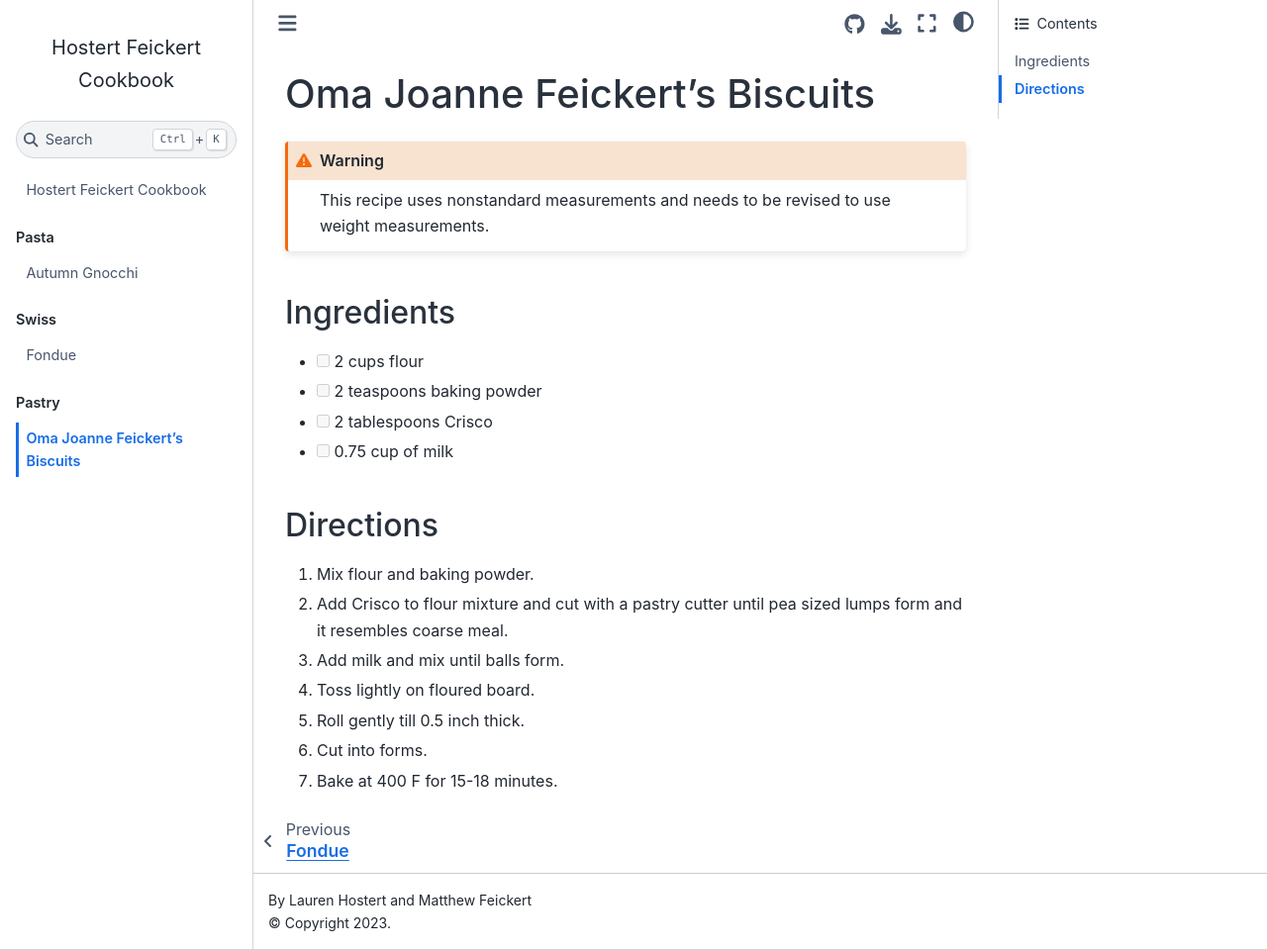
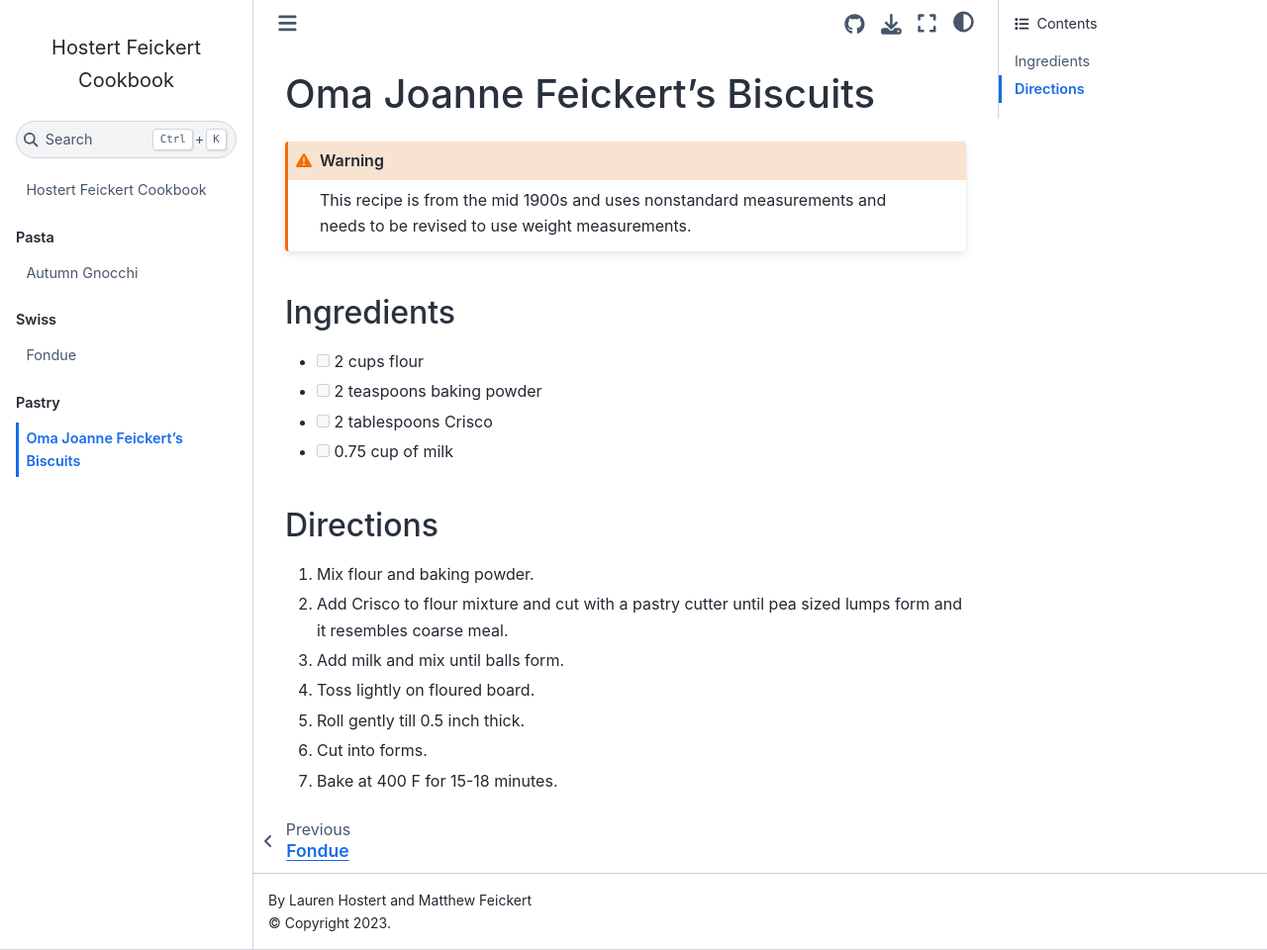
Before and after one commit to lehostert/cookbook, a Jupyter Book: the page built from book/pastry/biscuits.md, in a window 1280 px wide and 960 px high. Shown: the whole window at 99% size. Built offline with Jupyter Book 1.0.4 settings and Sphinx 7.4.7 and the Sphinx Book theme 1.1.4, drawn with Linux system fonts in a browser that asks for light colours.

Commit message:
Add time mention

````diff
--- a/book/pastry/biscuits.md
+++ b/book/pastry/biscuits.md
@@ -1,7 +1,7 @@
 # Oma Joanne Feickert's Biscuits
 
 ```{warning}
-This recipe uses nonstandard measurements and needs to be revised to use weight measurements.
+This recipe is from the mid 1900s and uses nonstandard measurements and needs to be revised to use weight measurements.
 ```
 
 ## Ingredients
````
